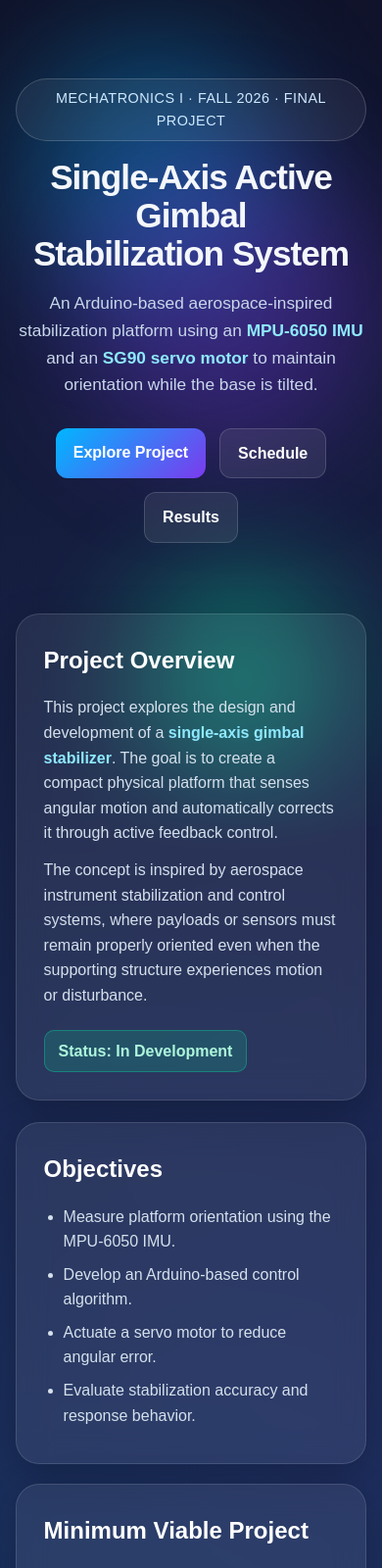
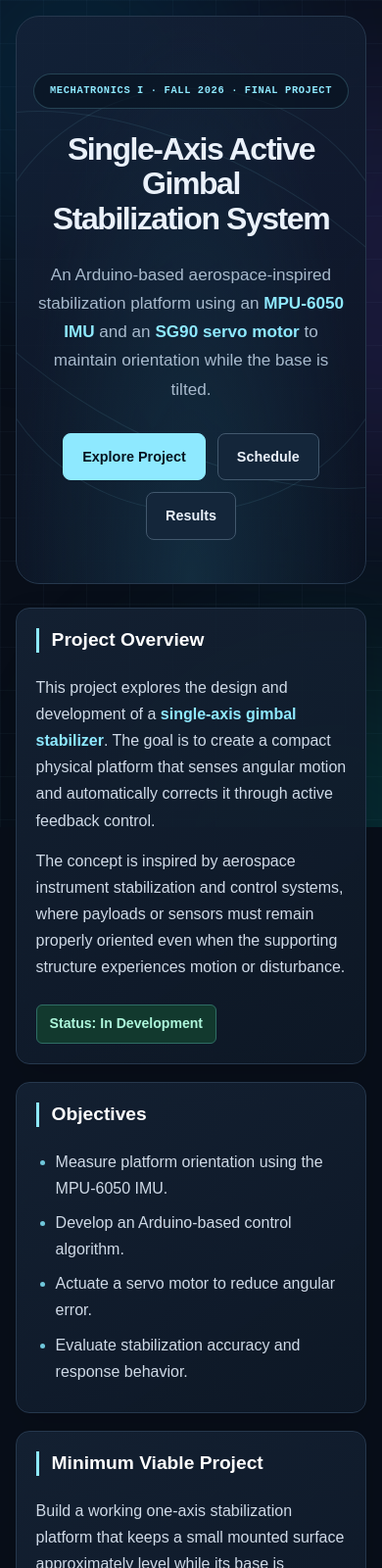
Before and after one commit to gparx/single-axis-gimbal, a plain HTML site: page index.html in a window 390 px wide. Shown: the top 1600 px of the page at 98% size. Drawn offline with Linux system fonts and the light colour scheme.

Commit message:
Refactor index.html for design enhancements
Refactor CSS styles and update HTML structure for improved design and readability.

```diff
--- a/index.html
+++ b/index.html
@@ -1,4 +1,3 @@
-
 <!DOCTYPE html>
 <html lang="en">
 <head>
@@ -6,231 +5,117 @@
   <meta name="viewport" content="width=device-width, initial-scale=1.0" />
   <title>Single-Axis Active Gimbal Stabilization System</title>
   <style>
-    * {
-      box-sizing: border-box;
-      margin: 0;
-      padding: 0;
+    :root {
+      color-scheme: dark;
+      --bg: #080e19;
+      --panel: #101a2a;
+      --line: #26384d;
+      --accent: #8ee9ff;
+      --text: #eaf1fa;
+      --muted: #a8bacd;
     }
-
-    html {
-      scroll-behavior: smooth;
+    * { box-sizing: border-box; margin: 0; padding: 0; }
+    html { scroll-behavior: smooth; }
+    body {
+      font-family: Arial, Helvetica, sans-serif;
+      color: var(--text);
+      background: var(--bg);
+      min-height: 100vh;
+      line-height: 1.7;
     }
-
-    body {
-      font-family: Arial, sans-serif;
-      color: #f4f7fb;
-      background:
-        radial-gradient(circle at 15% 20%, rgba(0, 183, 255, 0.18), transparent 25%),
-        radial-gradient(circle at 85% 15%, rgba(147, 51, 234, 0.18), transparent 25%),
-        radial-gradient(circle at 75% 80%, rgba(0, 255, 170, 0.12), transparent 25%),
-        linear-gradient(135deg, #08111f 0%, #0d1628 45%, #05080f 100%);
-      min-height: 100vh;
-      line-height: 1.6;
-      overflow-x: hidden;
+    .background-blur {
+      position: fixed; inset: 0; pointer-events: none; z-index: 0;
+      background-image: linear-gradient(#89b8e00a 1px, transparent 1px),
+        linear-gradient(90deg, #89b8e00a 1px, transparent 1px);
+      background-size: 44px 44px;
+      overflow: hidden;
     }
-
-    .background-blur {
-      position: fixed;
-      inset: 0;
-      overflow: hidden;
-      z-index: 0;
-      pointer-events: none;
+    .orb { position: absolute; border-radius: 50%; filter: blur(95px); opacity: .17; }
+    .orb1 { width: 360px; height: 360px; background: #008dd8; top: -100px; left: -100px; }
+    .orb2 { width: 440px; height: 440px; background: #7355df; top: 8%; right: -220px; }
+    .orb3 { width: 440px; height: 440px; background: #00bbaa; bottom: -260px; left: 30%; }
+    .container { width: min(1120px, 92%); margin: auto; position: relative; z-index: 1; }
+    header {
+      position: relative; isolation: isolate; overflow: hidden;
+      text-align: center; padding: 92px 24px 76px; margin: 32px 0;
+      border: 1px solid var(--line); border-radius: 24px;
+      background: radial-gradient(ellipse at 50% 100%, #16384caa, transparent 70%),
+        linear-gradient(145deg, #152238d9, #0b1322ed);
     }
-
-    .orb {
-      position: absolute;
-      border-radius: 50%;
-      filter: blur(60px);
-      opacity: 0.35;
-      animation: float 12s ease-in-out infinite;
+    header::before, header::after {
+      content: ''; position: absolute; z-index: -1; pointer-events: none;
+      width: 430px; height: 430px; top: 50%; left: 50%;
+      transform: translate(-50%, -50%) rotate(-22deg);
+      border: 1px solid #8ee9ff18; border-radius: 50%;
     }
-
-    .orb1 {
-      width: 250px;
-      height: 250px;
-      background: #00b7ff;
-      top: 8%;
-      left: 6%;
+    header::after { width: 610px; height: 290px; transform: translate(-50%, -50%) rotate(28deg); }
+    .tag {
+      display: inline-block; color: var(--accent); font: 600 .75rem/1.5 monospace;
+      letter-spacing: .13em; padding: 9px 16px; border: 1px solid #8ee9ff35;
+      background: #081421aa; border-radius: 999px; margin-bottom: 24px;
     }
-
-    .orb2 {
-      width: 300px;
-      height: 300px;
-      background: #7c3aed;
-      top: 20%;
-      right: 5%;
-      animation-delay: 2s;
+    h1 { font-size: clamp(2rem, 5vw, 4rem); line-height: 1.12; letter-spacing: -.045em; margin-bottom: 24px; }
+    .hero-subtitle { max-width: 720px; margin: 0 auto 30px; color: var(--muted); font-size: 1.07rem; }
+    .hero-buttons { display: flex; flex-wrap: wrap; gap: 12px; justify-content: center; }
+    .btn {
+      display: inline-block; color: var(--text); text-decoration: none; padding: 11px 19px;
+      font-size: .9rem; font-weight: bold; border: 1px solid #42586d;
+      border-radius: 8px; background: #14263a; transition: background .2s, transform .2s;
     }
-
-    .orb3 {
-      width: 220px;
-      height: 220px;
-      background: #00ffaa;
-      bottom: 5%;
-      left: 35%;
-      animation-delay: 4s;
+    .btn:hover { background: #214159; transform: translateY(-2px); }
+    .btn.primary { color: #071521; background: var(--accent); border-color: var(--accent); }
+    a:focus-visible { outline: 2px solid var(--accent); outline-offset: 4px; }
+    section { margin: 26px 0; scroll-margin-top: 24px; }
+    .card {
+      background: linear-gradient(145deg, #152234e8, #0e1827ed);
+      border: 1px solid var(--line); border-radius: 18px; padding: clamp(20px, 3.5vw, 38px);
+      box-shadow: 0 10px 30px #0002; min-width: 0;
     }
-
-    @keyframes float {
-      0%, 100% {
-        transform: translateY(0px) translateX(0px) scale(1);
-      }
-      50% {
-        transform: translateY(-20px) translateX(10px) scale(1.06);
-      }
+    h2 { font-size: clamp(1.2rem, 2.5vw, 1.65rem); line-height: 1.3; margin-bottom: 22px; color: #fff; }
+    .card > h2 { border-left: 3px solid var(--accent); padding-left: 13px; }
+    h3 { font-size: 1.05rem; line-height: 1.4; margin-bottom: 12px; }
+    p { color: #cfdae7; margin-bottom: 14px; }
+    p:last-child { margin-bottom: 0; }
+    .grid { display: grid; grid-template-columns: repeat(auto-fit, minmax(min(100%, 260px), 1fr)); gap: 18px; }
+    ul { padding-left: 20px; color: #cfdae7; }
+    li { margin-bottom: 8px; }
+    li::marker { color: #70c7db; }
+    .highlight { color: var(--accent); font-weight: bold; }
+    .mini-card { background: #09142188; border: 1px solid #2a3c50; border-radius: 12px; padding: 20px; height: 100%; min-width: 0; }
+    .status-box { display: inline-block; margin-top: 10px; padding: 7px 13px; border: 1px solid #2f6e65; border-radius: 6px; background: #12392e; color: #aef7dc; font-size: .88rem; font-weight: bold; }
+    .divider { height: 1px; background: var(--line); margin: 14px 0; }
+    code { background: #22354a; padding: 2px 6px; border-radius: 5px; color: var(--accent); }
+    #schedule .grid { grid-template-columns: repeat(2, minmax(0, 1fr)); }
+    #schedule .mini-card { border-top: 2px solid #67cee6; }
+    #schedule .mini-card h3.highlight { font: 600 .88rem/1.5 monospace; letter-spacing: .035em; margin-bottom: 5px; }
+    #risks .grid { grid-template-columns: repeat(2, minmax(0, 1fr)); }
+    #risks .mini-card:last-child { grid-column: 1 / -1; }
+    #results .card > h2 { text-align: center; border-left: 0; padding-left: 0; font-size: clamp(1.5rem, 3vw, 2rem); margin-bottom: 30px; }
+    .checkin-block { margin-top: 22px; border: 1px solid var(--line); border-radius: 14px; background: #09132191; padding: clamp(16px, 3vw, 26px); min-width: 0; }
+    .checkin-block h3 { text-align: center; margin-bottom: 20px; font-size: 1.24rem; }
+    .checkin-block p { max-width: 820px; margin-left: auto; margin-right: auto; }
+    .reference { text-align: center; margin-top: 20px; }
+    .reference a { color: var(--accent); text-underline-offset: 4px; overflow-wrap: anywhere; }
+    .reference a:hover { color: #fff; }
+    .project-image { display: block; width: 100%; max-height: 760px; object-fit: contain; margin: 0 auto; border: 1px solid #30465c; border-radius: 10px; background: #080e18; }
+    .equation { text-align: center; font: 600 clamp(1rem, 2.5vw, 1.35rem)/1.6 monospace; color: var(--accent); background: #142438; border: 1px solid #345167; padding: 18px 10px; border-radius: 10px; margin: 20px auto 0; overflow-wrap: anywhere; }
+    footer { text-align: center; border-top: 1px solid var(--line); margin-top: 40px; padding: 30px 0 46px; font-size: .86rem; }
+    footer p { color: var(--muted); }
+    @media (max-width: 650px) {
+      header { padding: 58px 16px 44px; margin: 16px 0 24px; }
+      .tag { letter-spacing: .06em; font-size: .65rem; }
+      #schedule .grid, #risks .grid { grid-template-columns: 1fr; }
+      #risks .mini-card:last-child { grid-column: auto; }
+      .card { border-radius: 14px; }
+      section { margin: 18px 0; }
     }
-
-    .container {
-      width: min(1000px, 92%);
-      margin: 0 auto;
-      position: relative;
-      z-index: 1;
-    }
-
-    header {
-      padding: 80px 0 50px;
-      text-align: center;
-    }
-
-    .tag {
-      display: inline-block;
-      margin-bottom: 18px;
-      padding: 8px 14px;
-      border: 1px solid rgba(255,255,255,0.18);
-      border-radius: 999px;
-      background: rgba(255,255,255,0.06);
-      backdrop-filter: blur(10px);
-      font-size: 0.9rem;
-      letter-spacing: 0.5px;
-      color: #cfe9ff;
-    }
-
-    h1 {
-      font-size: clamp(2.2rem, 5vw, 4rem);
-      line-height: 1.1;
-      margin-bottom: 18px;
-      letter-spacing: -1px;
-    }
-
-    .hero-subtitle {
-      max-width: 760px;
-      margin: 0 auto 30px;
-      font-size: 1.08rem;
-      color: #c8d7ea;
-    }
-
-    .hero-buttons {
-      display: flex;
-      gap: 14px;
-      justify-content: center;
-      flex-wrap: wrap;
-      margin-top: 10px;
-    }
-
-    .btn {
-      text-decoration: none;
-      color: white;
-      padding: 12px 18px;
-      border-radius: 12px;
-      border: 1px solid rgba(255,255,255,0.15);
-      background: rgba(255,255,255,0.08);
-      backdrop-filter: blur(12px);
-      transition: 0.25s ease;
-      font-weight: bold;
-    }
-
-    .btn:hover {
-      transform: translateY(-2px);
-      background: rgba(255,255,255,0.14);
-    }
-
-    .btn.primary {
-      background: linear-gradient(135deg, #00b7ff, #7c3aed);
-      border: none;
-    }
-
-    section {
-      margin: 22px 0;
-    }
-
-    .card {
-      background: rgba(255,255,255,0.07);
-      border: 1px solid rgba(255,255,255,0.12);
-      border-radius: 24px;
-      padding: 28px;
-      backdrop-filter: blur(16px);
-      box-shadow: 0 12px 40px rgba(0,0,0,0.22);
-    }
-
-    h2 {
-      font-size: 1.5rem;
-      margin-bottom: 16px;
-      color: #ffffff;
-    }
-
-    p {
-      color: #d5e0ec;
-      margin-bottom: 12px;
-    }
-
-    .grid {
-      display: grid;
-      grid-template-columns: repeat(auto-fit, minmax(260px, 1fr));
-      gap: 20px;
-    }
-
-    ul {
-      padding-left: 20px;
-      color: #d5e0ec;
-    }
-
-    li {
-      margin-bottom: 8px;
-    }
-
-    .highlight {
-      color: #8ee9ff;
-      font-weight: bold;
-    }
-
-    .mini-card {
-      background: rgba(255,255,255,0.05);
-      border: 1px solid rgba(255,255,255,0.08);
-      border-radius: 18px;
-      padding: 20px;
-      height: 100%;
-    }
-
-    .status-box {
-      display: inline-block;
-      margin-top: 10px;
-      padding: 8px 14px;
-      border-radius: 10px;
-      background: rgba(0, 255, 170, 0.14);
-      border: 1px solid rgba(0, 255, 170, 0.28);
-      color: #aef7dc;
-      font-weight: bold;
-    }
-
-    footer {
-      text-align: center;
-      padding: 35px 0 50px;
-      color: #9eb0c4;
-      font-size: 0.95rem;
-    }
-
-    .divider {
-      height: 1px;
-      background: linear-gradient(to right, transparent, rgba(255,255,255,0.2), transparent);
-      margin: 18px 0 10px;
-    }
-
-    code {
-      background: rgba(255,255,255,0.08);
-      padding: 2px 6px;
-      border-radius: 6px;
-      color: #b9ecff;
-    }
+    @media (prefers-reduced-motion: reduce) { html { scroll-behavior: auto; } .btn { transition: none; } }
+    .research-grid { display: grid; grid-template-columns: repeat(2, minmax(0, 1fr)); gap: 20px; }
+    .research-card { display: flex; flex-direction: column; min-width: 0; padding: clamp(14px, 2vw, 20px); background: #101d2d; border: 1px solid var(--line); border-radius: 12px; }
+    .research-image { aspect-ratio: 4 / 3; max-height: none; object-fit: contain; }
+    .research-copy { padding-top: 18px; flex: 1; }
+    .research-card .reference { padding-top: 14px; border-top: 1px solid var(--line); margin-top: 14px; }
+    @media (max-width: 760px) { .research-grid { grid-template-columns: 1fr; } }
   </style>
 </head>
 
@@ -550,54 +435,54 @@
 
     <section id="results">
       <div class="card">
-
         <h2>Progress Check-in 1</h2>
 
-        <p>
+        <div class="checkin-block">
           <h3 class="highlight">Research</h3>
-           <br>
-           <img src="reference.png" style="width:100%; border-radius:12px;">
-           <br>
-           After searching online I found other hobbyist and students creating similar designs to my concept.
-           <br>
-           Although, some designs added additional servos for multiple axis' of rotation. An example of this can be seen on the arduino project hub linked below.
-          <br><br>
-          <a href="https://projecthub.arduino.cc/suk_/makeshift-gimbal-f0be74"
-           target="_blank"
-           style="color:#8ee9ff;">
-           Arduino Project Hub — Makeshift Gimbal
-           </a>
-          <br><br>
+          <div class="research-grid">
+            <article class="research-card">
+              <img class="project-image research-image" src="reference.png" alt="DIY Arduino gimbal reference">
+              <div class="research-copy">
+                <p>After searching online I found other hobbyist and students creating similar designs to my concept.</p>
+                <p>Although, some designs added additional servos for multiple axis' of rotation. An example of this can be seen on the arduino project hub linked below.</p>
+              </div>
+              <div class="reference">
+                <a href="https://projecthub.arduino.cc/suk_/makeshift-gimbal-f0be74" target="_blank" rel="noopener noreferrer">Arduino Project Hub — Makeshift Gimbal</a>
+              </div>
+            </article>
 
-          Something more tangible to a real-world application would be a camera stabilizer that's attached to a drone. I found a very similar concept online through a company called Gremsy that designs and manufactures aerospace gimbals. Although my design is similar,
-          these applications require much stronger motors, power supplied and control systems.
-          <br>
-          <img src="Screenshot 2026-11-24 002650.png" style="width:100%; border-radius:12px;">
-          <a href="https://gremsy.com/products/gremsy-t3v3?"
-           target="_blank"
-           style="color:#8ee9ff;">
-           Aerospace Camera Stabilizer — Aerial Gimbal
-           </a>
-          <br><br>
+            <article class="research-card">
+              <img class="project-image research-image" src="Screenshot 2026-11-24 002650.png" alt="Gremsy aerial camera stabilizer reference">
+              <div class="research-copy">
+                <p>Something more tangible to a real-world application would be a camera stabilizer that's attached to a drone. I found a very similar concept online through a company called Gremsy that designs and manufactures aerospace gimbals. Although my design is similar, these applications require much stronger motors, power supplied and control systems.</p>
+              </div>
+              <div class="reference">
+                <a href="https://gremsy.com/products/gremsy-t3v3?" target="_blank" rel="noopener noreferrer">Aerospace Camera Stabilizer — Aerial Gimbal</a>
+              </div>
+            </article>
+          </div>
+        </div>
 
+        <div class="checkin-block">
           <h3 class="highlight">Circuit Diagram</h3>
-          <img src="c_diagram_1.png" style="width:100%; border-radius:12px;">
-          <br><br>
+          <img class="project-image" src="c_diagram_1.png" alt="Circuit Diagram">
+        </div>
+
+        <div class="checkin-block">
           <h3 class="highlight">Test Build</h3>
-          <img src="Build_01.png" style="width:100%; border-radius:12px;">
-          <br><br>
+          <img class="project-image" src="Build_01.png" alt="Test Build">
+        </div>
+
+        <div class="checkin-block">
           <h3 class="highlight">Theory</h3>
-          The Gyroscope calculates an angle based on the angular velocity from its relative XYZ coordinates.
-          <br><br>
-          Modeling Equation: θ = tan⁻¹(Aᵧ / A𝓏)
-          <br><br>
+          <p>The Gyroscope calculates an angle based on the angular velocity from its relative XYZ coordinates.</p>
+          <div class="equation">Modeling Equation: θ = tan⁻¹(Aᵧ / A𝓏)</div>
+        </div>
+
+        <div class="checkin-block">
           <h3 class="highlight">Testing Code</h3>
-          <br>
-          <img src="code_01.png" style="width:100%; border-radius:12px;">
-          <br><br>
-
-        </p>
-
+          <img class="project-image" src="code_01.png" alt="Testing Code">
+        </div>
       </div>
     </section>
 
```
